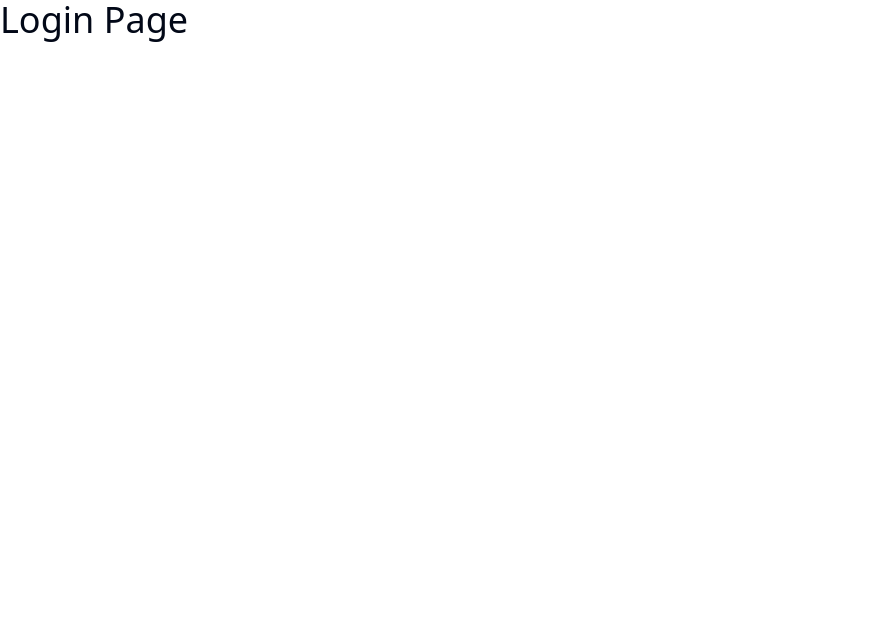
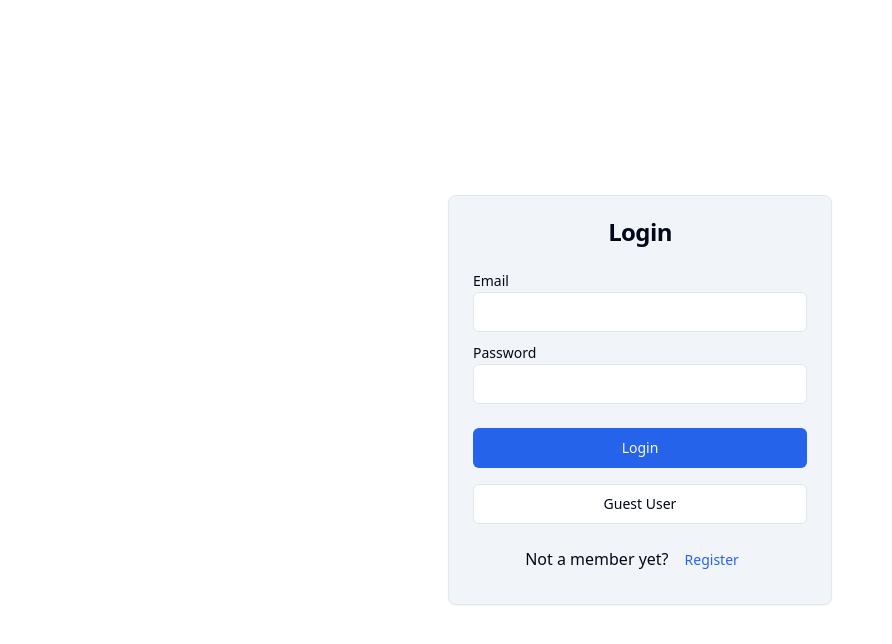
Before and after one commit to fortunekenny/typescript-store-app, a React (Vite) app: page /login in a window 1280 px wide. Shown: the top 644 px of the page, without its empty margins (0-892 px from the left). Built offline with nearby package versions, Linux system fonts and the light colour scheme.

Commit message:
login page

```diff
--- a/src/App.tsx
+++ b/src/App.tsx
@@ -21,6 +21,8 @@
 import {loader as singleProductLoader} from './pages/SingleProduct'
 
 import { action as registerAction } from './pages/Register';
+import { action as loginAction } from './pages/Login';
+import { store } from './store';
 
 
 const router = createBrowserRouter([
@@ -74,6 +76,7 @@
     path: "/login",
     element: <Login />,
     errorElement: <Error />,
+    action: loginAction(store),
   },
   {
     path: "/register",
--- a/src/pages/Login.tsx
+++ b/src/pages/Login.tsx
@@ -1,4 +1,97 @@
- function Login() {
-    return <h1 className="text-4xl">Login Page</h1>;
-  }
-  export default Login;
+import {
+  Form,
+  Link,
+  redirect,
+  type ActionFunction,
+  useNavigate,
+} from "react-router-dom";
+import { Card, CardHeader, CardContent, CardTitle } from "@/components/ui/card";
+import { Button } from "@/components/ui/button";
+import { SubmitBtn, FormInput } from "@/components";
+import { customFetch } from "@/utils";
+import { toast } from "@/components/ui/use-toast";
+import { type ReduxStore } from "@/store";
+import { loginUser } from "@/features/user/userSlice";
+import { useAppDispatch } from "@/hooks";
+import { AxiosResponse } from "axios";
+
+
+
+
+export const action =
+  (store: ReduxStore): ActionFunction =>
+  async ({ request }): Promise<Response | null> => {
+    const formData = await request.formData();
+    const data = Object.fromEntries(formData);
+    try {
+      const response: AxiosResponse = await customFetch.post(
+        "/auth/local",
+        data
+      );
+      const username = response.data.user.username;
+      const jwt = response.data.jwt;
+      store.dispatch(loginUser({ username, jwt }));
+      return redirect("/");
+    } catch (error) {
+      // console.log(error);
+      toast({ description: "Login Failed" });
+      return null;
+    }
+  };
+
+
+function Login() {
+
+      const navigate = useNavigate();
+      const dispatch = useAppDispatch();
+
+
+      const loginAsGuestUser = async (): Promise<void> => {
+        try {
+          const response = await customFetch.post("/auth/local", {
+            identifier: "test@test.com",
+            password: "secret",
+          });
+          const username = response.data.user.username;
+          const jwt = response.data.jwt;
+          dispatch(loginUser({ username, jwt }));
+          navigate("/");
+        } catch (error) {
+          console.log(error);
+          toast({ description: "Login Failed" });
+        }
+      };
+
+  return (
+    <section className="h-screen grid place-items-center">
+      <Card className="w-96 bg-muted">
+        <CardHeader>
+          <CardTitle className="text-center">Login</CardTitle>
+        </CardHeader>
+        <CardContent>
+          <Form method="POST">
+            <FormInput type="email" label="email" name="identifier" />
+            <FormInput type="password" name="password" />
+
+            <SubmitBtn text="Login" className="w-full mt-4" />
+            <Button
+              type="button"
+              variant="outline"
+              onClick={loginAsGuestUser}
+              className="w-full mt-4"
+            >
+              Guest User
+            </Button>
+            <p className="text-center mt-4">
+              Not a member yet?
+              <Button type="button" asChild variant="link">
+                <Link to="/register">Register</Link>
+              </Button>
+            </p>
+          </Form>
+        </CardContent>
+      </Card>
+    </section>
+  );
+}
+export default Login;
```
